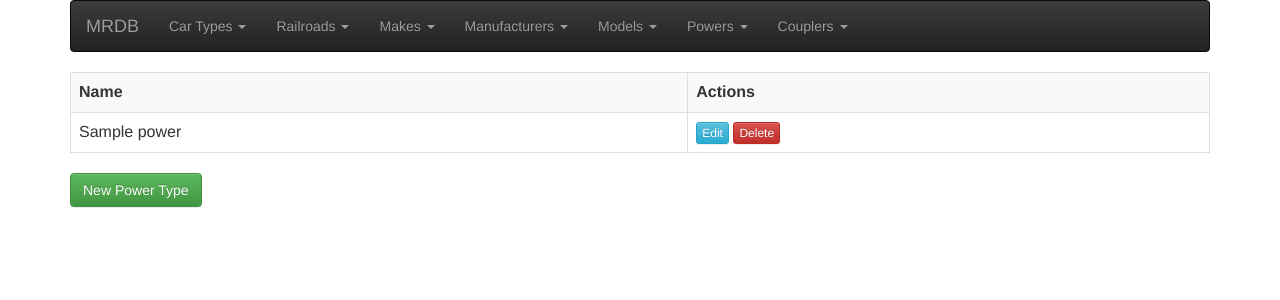
After one commit to bkeifer/MRDB, a Django app: template inventory/templates/powerList.html in a window 1280 px wide. The commit adds this page. Shown: the top 300 px of the page. Run offline with Django 3.2, Linux system fonts and the light colour scheme; the template is opened without the code that fills it: most values are stand-ins (such as "Sample title", 1, 10 or a date in 2020); some libraries are stand-ins or nearby versions.

Commit message:
Add ‘Power’ model.

```diff
--- a/inventory/templates/include/nav.html
+++ b/inventory/templates/include/nav.html
@@ -52,6 +52,13 @@
           </ul>
       </li>
       <li class="dropdown">
+          <a href="#" class="dropdown-toggle" data-toggle="dropdown">Powers <span class="caret"></span></a>
+          <ul class="dropdown-menu" role="menu">
+            <li><a href="/power/list">List</a></li>
+            <li><a href="/power/create">Create</a></li>
+          </ul>
+      </li>
+      <li class="dropdown">
           <a href="#" class="dropdown-toggle" data-toggle="dropdown">Couplers <span class="caret"></span></a>
           <ul class="dropdown-menu" role="menu">
             <li><a href="/coupler/list">List</a></li>
--- /dev/null
+++ b/inventory/templates/powerList.html
@@ -0,0 +1,28 @@
+{% extends "include/base.html" %}
+
+{% block title %}All Power Types{% endblock %}
+
+{% block content %}
+
+{% if powerList %}
+    <table class="table table-striped table-bordered">
+        <tr>
+            <th>Name</th>
+            <th>Actions</th>
+        </tr>
+        {% for power in powerList %}
+        <tr>
+            <td>{{ power.name }}</td>
+            <td>
+                <a class="btn btn-xs btn-info" href="/power/{{power.id}}/edit">Edit</a>
+                <a class="btn btn-xs btn-danger" href="/power/{{power.id}}/delete">Delete</a>
+            </td>
+        </tr>
+        {% endfor %}
+    </table>
+{% else %}
+    <p>No powers created.</p>
+{% endif %}
+<a class="btn btn-success" href="/power/create">New Power Type</a>
+<p>
+{% endblock %}
--- a/inventory/urls.py
+++ b/inventory/urls.py
@@ -30,6 +30,11 @@ urlpatterns = [
     url(r'^model/(?P<model_id>[0-9]+)/edit/$', views.model_edit, name='model_edit'),
     url(r'^model/(?P<model_id>[0-9]+)/delete/$', views.model_delete, name='model_delete'),
 
+    url(r'^power/list/$', views.power_list, name='power_list'),
+    url(r'^power/create/$', views.power_create, name='power_create'),
+    url(r'^power/(?P<power_id>[0-9]+)/edit/$', views.power_edit, name='power_edit'),
+    url(r'^power/(?P<power_id>[0-9]+)/delete/$', views.power_delete, name='power_delete'),
+
     url(r'^railroad/list/$', views.railroad_list, name='railroad_list'),
     url(r'^railroad/create/$', views.railroad_create, name='railroad_create'),
     url(r'^railroad/(?P<railroad_id>[0-9]+)/edit/$', views.railroad_edit, name='railroad_edit'),
```
Also changed, not shown: inventory/forms.py (+8 -1 lines), inventory/models.py (+11 -0 lines), inventory/templates/powerEdit.html (added, +12 -0 lines), inventory/views.py (+53 -2 lines), inventory/migrations/0005_power.py (added).
